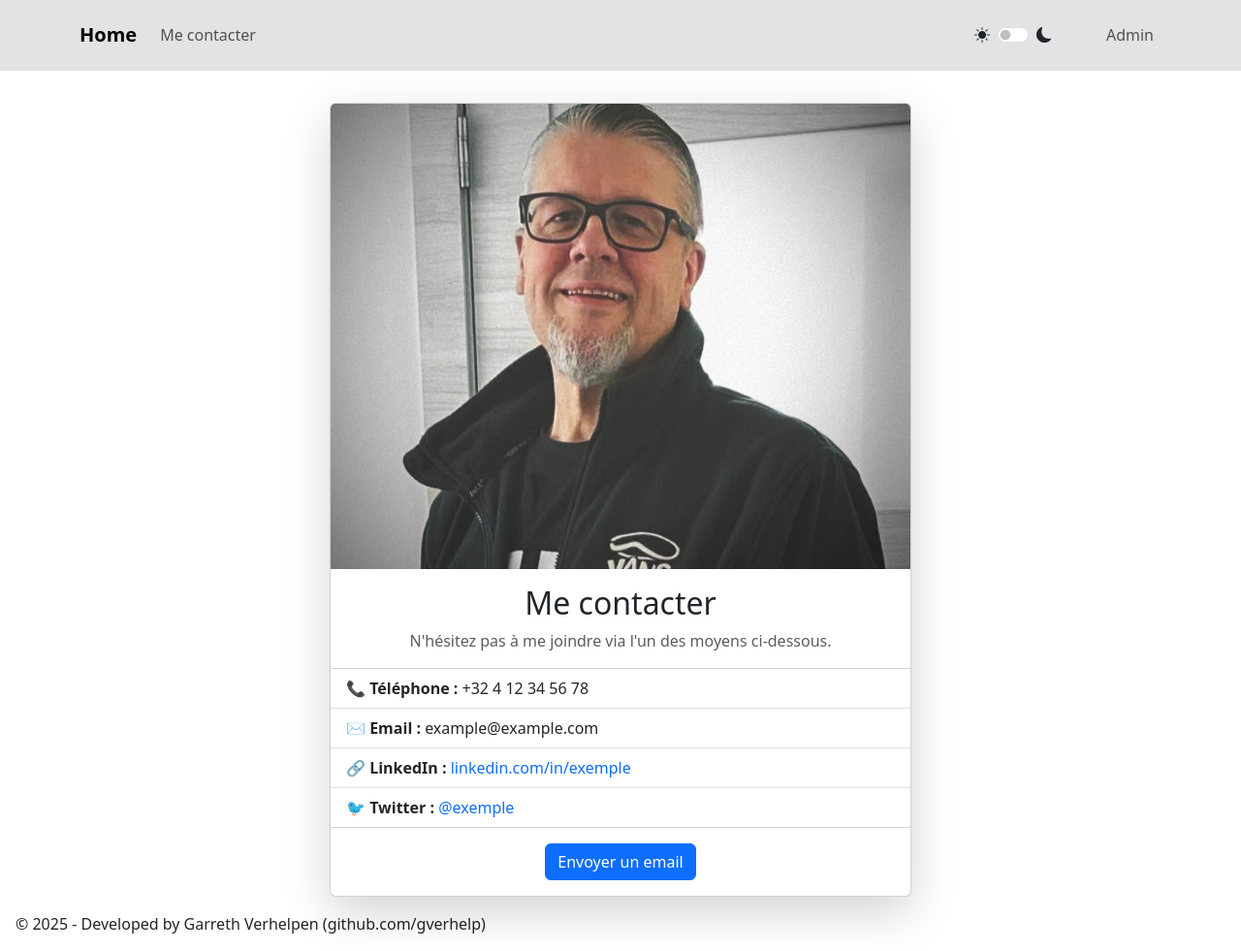
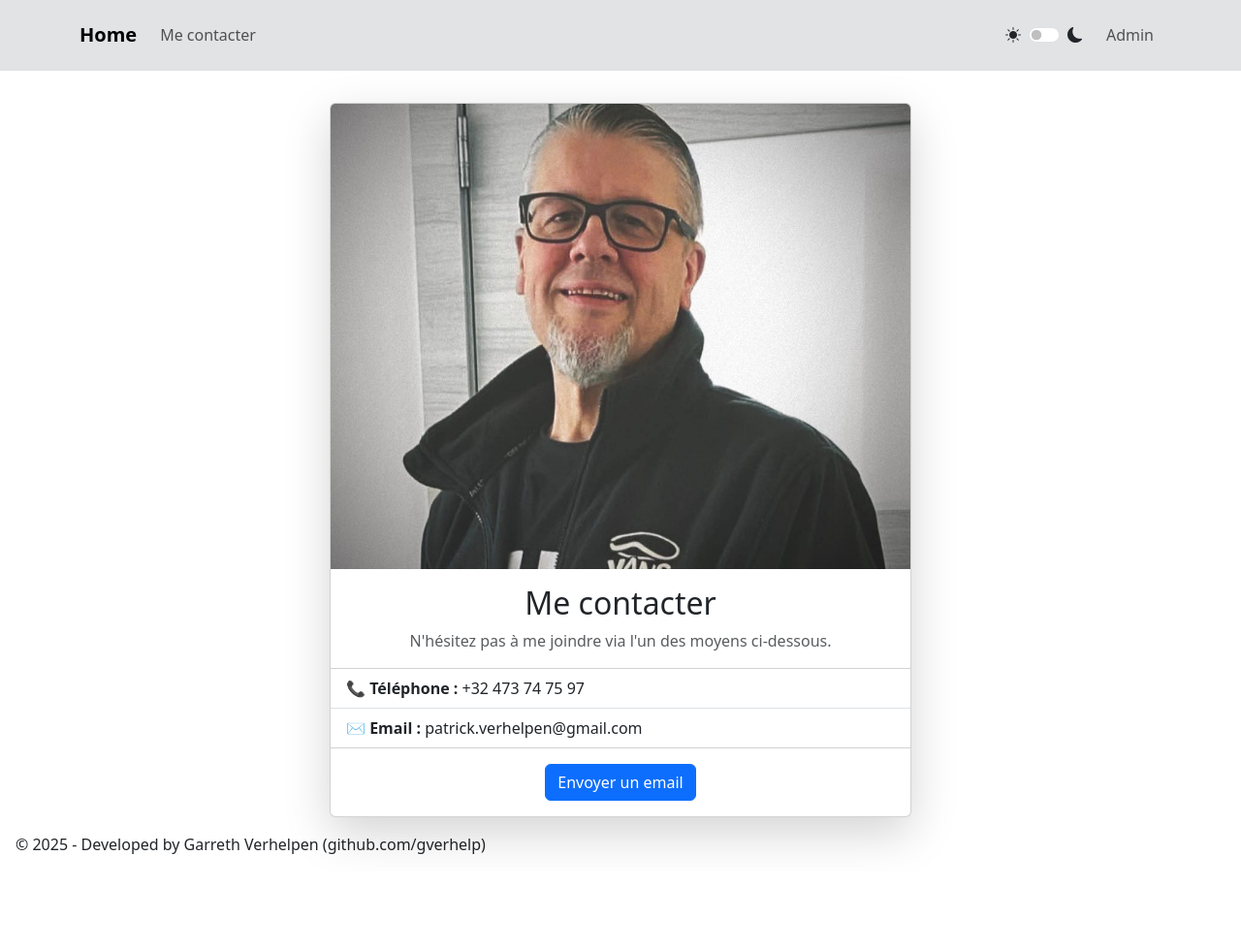
Before and after one commit to gverhelp/salesPageApp, a Django app: page /me-contacter/ in a window 1280 px wide. Shown: the whole page at 97% size. After the commit the page ends 881 px from the top, so only its background shows below. Run offline with Django 5.2, Linux system fonts and the light colour scheme; some libraries are stand-ins or nearby versions.

Commit message:
ready to push on EC2 i guess

```diff
--- a/app/salesPage/templates/admin/admin_dashboard.html
+++ b/app/salesPage/templates/admin/admin_dashboard.html
@@ -4,13 +4,13 @@
 
 {% block content %}
 <div class="container mt-2">
-    <!-- Bouton Déconnexion -->
+    {% comment %} <!-- Bouton Déconnexion -->
      <div class="d-flex justify-content-end mb-3">
         <form method="POST" action="{% url 'admin_logout' %}">
             {% csrf_token %}
             <button type="submit" class="btn btn-danger">Déconnexion</button>
         </form>
-    </div>
+    </div> {% endcomment %}
 
     <h2 class="mb-4 text-center">Admin Dashboard</h2>
 
--- a/app/salesPage/templates/base.html
+++ b/app/salesPage/templates/base.html
@@ -29,16 +29,28 @@
                     </li>
                 </ul>
                 <ul class="navbar-nav ms-auto">
-                    <li class="nav-item align-items-center d-flex me-5" >
+                    <li class="nav-item align-items-center d-flex me-3" >
                         <i class="bi bi-brightness-high-fill"></i>
                         <div class="ms-2 mb-0 form-check form-switch">
                             <input class="form-check-input" type="checkbox" role="switch" id="themingSwitcher"/>
                         </div>
                         <i class="bi bi-moon-fill"></i>
                     </li>
+                    {% if request.user.is_authenticated %}
+                    <li class="nav-item me-3">
+                        <a class="nav-link" href="{% url 'admin_dashboard' %}">Dashboard</a>
+                    </li>
+                    <li class="nav-item d-flex align-items-center">
+                        <form method="POST" action="{% url 'admin_logout' %}">
+                            {% csrf_token %}
+                            <button type="submit" class="btn btn-danger btn-sm">Déconnexion</button>
+                        </form>
+                    </li>
+                    {% else %}
                     <li class="nav-item">
                         <a class="nav-link" href="{% url 'admin_login' %}">Admin</a>
                     </li>
+                    {% endif %}
                 </ul>
             </div>
         </div>
--- a/app/salesPage/templates/contact/contact_me.html
+++ b/app/salesPage/templates/contact/contact_me.html
@@ -13,20 +13,14 @@
         </div>
         <ul class="list-group list-group-flush">
             <li class="list-group-item">
-                <strong>📞 Téléphone :</strong> +32 4 12 34 56 78
+                <strong>📞 Téléphone :</strong> +32 473 74 75 97
             </li>
             <li class="list-group-item">
-                <strong>✉️ Email :</strong> example@example.com
-            </li>
-            <li class="list-group-item">
-                <strong>🔗 LinkedIn :</strong> <a href="#" class="text-decoration-none">linkedin.com/in/exemple</a>
-            </li>
-            <li class="list-group-item">
-                <strong>🐦 Twitter :</strong> <a href="#" class="text-decoration-none">@exemple</a>
+                <strong>✉️ Email :</strong> patrick.verhelpen@gmail.com
             </li>
         </ul>
         <div class="card-body text-center">
-            <a href="mailto:example@example.com" class="btn btn-primary">Envoyer un email</a>
+            <a href="mailto:patrick.verhelpen@gmail.com" class="btn btn-primary">Envoyer un email</a>
         </div>
     </div>
 </div>
--- a/app/salesPage/urls.py
+++ b/app/salesPage/urls.py
@@ -26,8 +26,8 @@ urlpatterns = [
     path('me-contacter/', contact_me, name='contact_me'),
 
     path('admin-login/', admin_login, name='admin_login'),
+    path('admin-logout/', admin_logout, name='admin_logout'),
     path('admin-dashboard/', admin_dashboard, name='admin_dashboard'),
-    path('admin-logout/', admin_logout, name='admin_logout'),
 
     path('add-article/', add_article, name='add_article'),
     path('edit-article/<int:article_id>/', edit_article, name='edit_article'),
--- a/app/salesPage/views.py
+++ b/app/salesPage/views.py
@@ -65,10 +65,10 @@ def admin_login(request):
 
 def admin_logout(request):
     logout(request)
-    return redirect("/admin-login/")
+    return redirect("/articles/")
 
 
-@login_required(login_url='/admin-login/')
+@login_required()
 def admin_dashboard(request):
     articles = Article.objects.all()
     orders = Order.objects.all()
@@ -76,7 +76,7 @@ def admin_dashboard(request):
     return render(request, "admin/admin_dashboard.html", {'articles': articles, 'orders': orders})
 
 
-@login_required(login_url='/admin-login/')
+@login_required()
 def add_article(request):
     if request.method == 'POST':
         form = ArticleForm(request.POST)
@@ -92,7 +92,7 @@ def add_article(request):
     return render(request, 'admin/add_article.html', {'form': form})
 
 
-@login_required(login_url='/admin-login/')
+@login_required()
 def edit_article(request, article_id):
     article = get_object_or_404(Article, id=article_id)
     images = article.images.all()
@@ -113,14 +113,14 @@ def edit_article(request, article_id):
     return render(request, 'admin/edit_article.html', {'form': form, 'article': article, 'images': images})
 
 
-@login_required(login_url='/admin-login/')
+@login_required()
 def delete_article(request, article_id):
     article = get_object_or_404(Article, id=article_id)
     article.delete()
     return redirect('admin_dashboard')
 
 
-@login_required(login_url='/admin-login/')
+@login_required()
 def delete_image(request, image_id):
     image = get_object_or_404(ArticleImage, id=image_id)
     article_id = image.article.id
@@ -128,7 +128,7 @@ def delete_image(request, image_id):
     return redirect('edit_article', article_id=article_id)
 
 
-@login_required(login_url='/admin-login/')
+@login_required()
 def delete_order(request, order_id):
     order = get_object_or_404(Order, id=order_id)
     order.delete()
--- a/app/static/js/scripts.js
+++ b/app/static/js/scripts.js
@@ -36,6 +36,7 @@
             phoneInput.classList.remove("is-invalid");
 
             const formData = new FormData(interestForm);
+
             fetch(interestForm.action, {
                 method: 'POST',
                 body: formData,
@@ -114,5 +115,4 @@
             setTheme(getPreferredTheme());
         }
     });
-
 })();
```
Also changed, not shown: app/core/settings.py (+6 -4 lines), 3 other files. Lines whose indentation alone changed are shown as unchanged.
